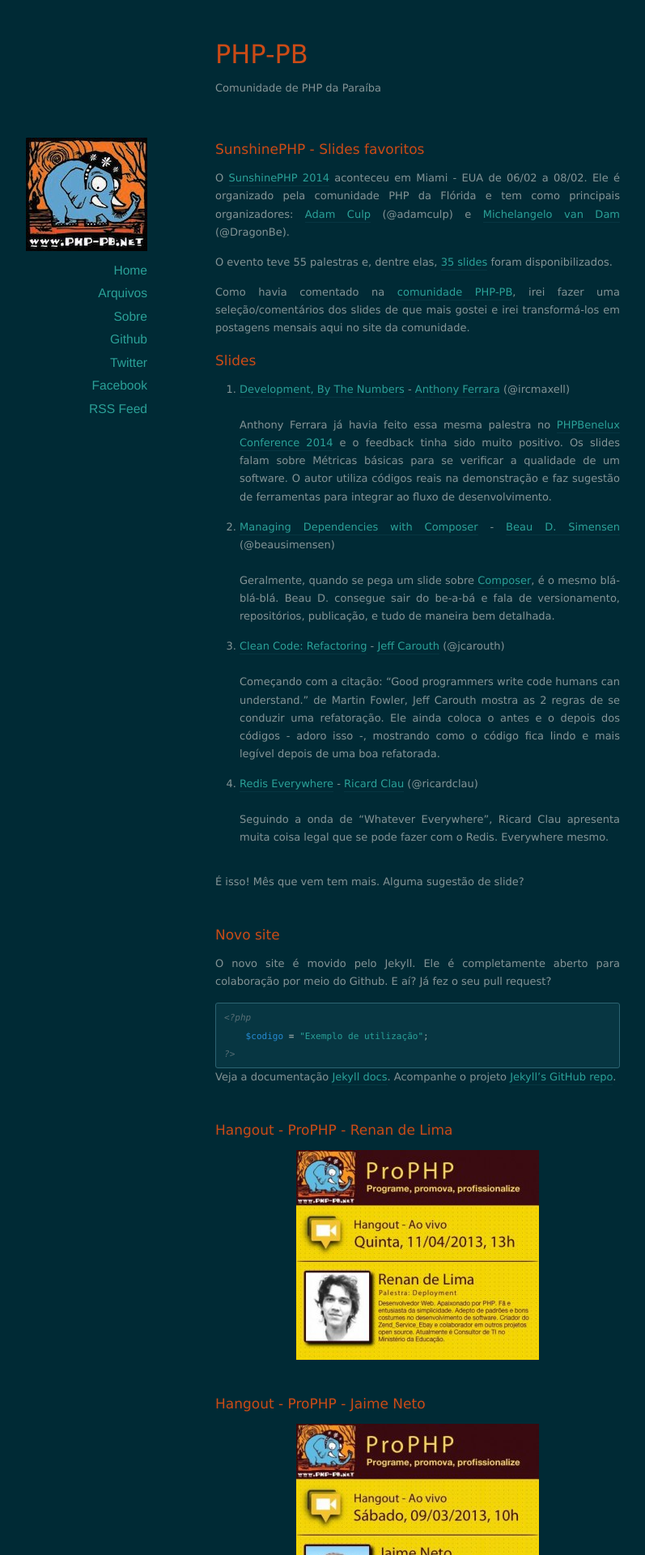
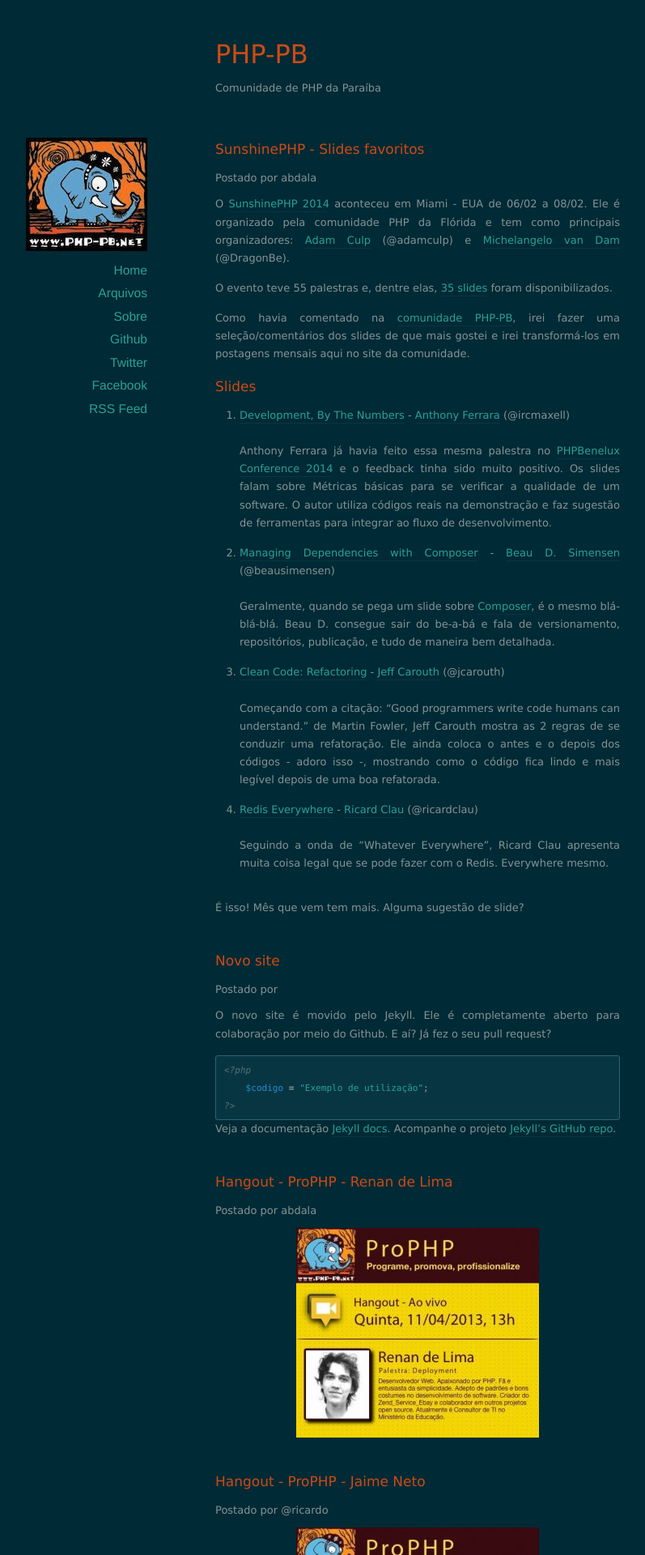
Before and after one commit to php-pb/php-pb.github.io, a Jekyll site: the page built from index.html, in a window 1280 px wide. Shown: the top 1920 px of the page at 81% size, without its empty margins (124-921 px from the left). Built offline with Jekyll 4.4.1, drawn with Linux system fonts in a browser that asks for light colours; nearby versions of some CDN libraries; the list of posts is cut into pages by our own code; some of the changed text lies outside the part shown.

Commit message:
Adicionado autor do post e instruções para contribuição

```diff
--- a/assets/css/style.css
+++ b/assets/css/style.css
@@ -282,3 +282,7 @@
 }
 
 div.post-content{text-align: justify;}
+span.author{
+	display:block;
+	margin-bottom:10px;
+}
--- a/index.html
+++ b/index.html
@@ -14,6 +14,7 @@
 			</h1>
 		{% else %}
 			<h1><a href="{{ post.url }}">{{ post.title }}</a></h1>
+			<span class="author">Postado por {{ post.author }}</span>
 		{% endif %}
 
 		<div class="post-content">{{ post.content }}</div>
```
Also changed, not shown: README.md.
